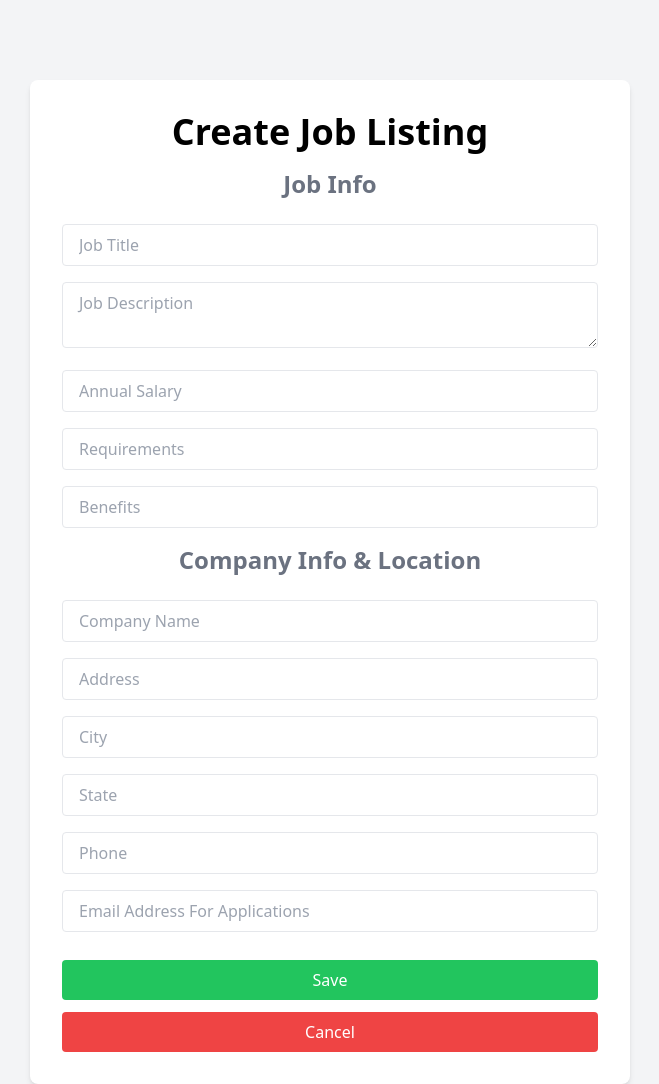
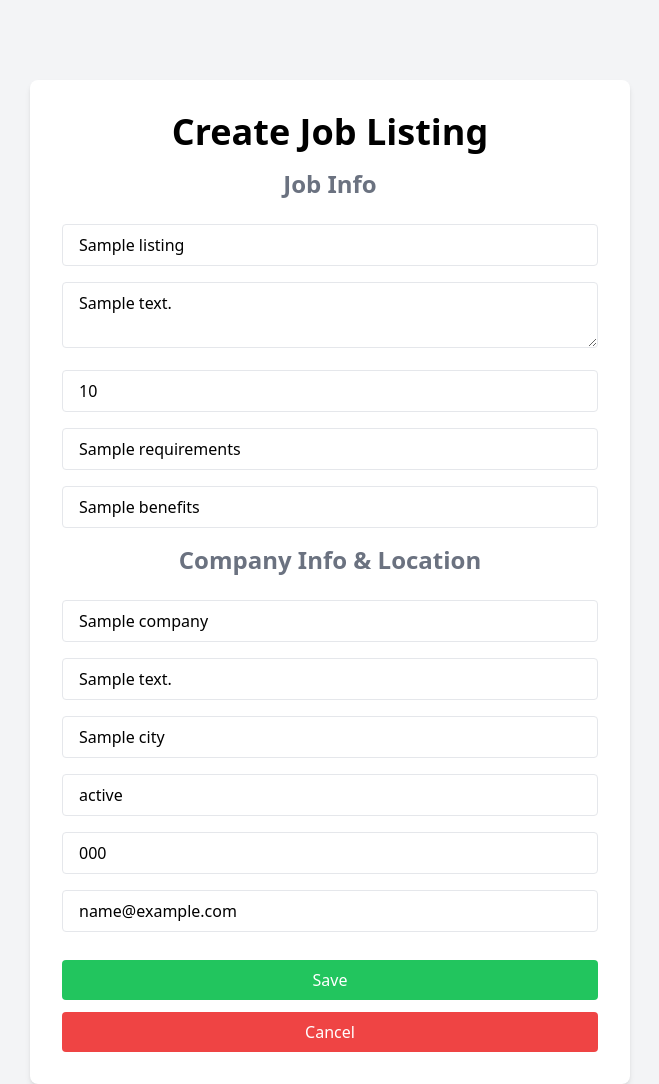
Before and after one commit to CristianMatos971/Study-PhP, a PHP site: template App/views/listings/create.view.php in a window 1280 px wide. Shown: the whole page, without its empty margins (310-969 px from the left). Run offline with PHP 8.4, Linux system fonts and the light colour scheme; the template is opened without the code that fills it: most values are stand-ins (such as "Sample title", 1, 10 or a date in 2020); data that the repository does not hold is empty.

Commit message:
Adequate the create job listings page/controller and POST request to sanitize and validade user input, also create some validation functions to help

```diff
--- a/App/views/listings/create.view.php
+++ b/App/views/listings/create.view.php
@@ -14,41 +14,48 @@
             <h2 class="text-2xl font-bold mb-6 text-center text-gray-500">
                 Job Info
             </h2>
+
+            <?php if (isset($errors)): ?>
+                <?php foreach ($errors as $error): ?>
+                    <div class="message bg-red-100 my-3"><?= $error ?></div>
+                <?php endforeach; ?>
+            <?php endif; ?>
+
             <div class="mb-4">
-                <input type="text" name="title" placeholder="Job Title" class="w-full px-4 py-2 border rounded focus:outline-none" />
+                <input type="text" name="title" placeholder="Job Title" class="w-full px-4 py-2 border rounded focus:outline-none" value="<?= $listing['title'] ?? '' ?>" />
             </div>
             <div class="mb-4">
-                <textarea name="description" placeholder="Job Description" class="w-full px-4 py-2 border rounded focus:outline-none"></textarea>
+                <textarea name="description" placeholder="Job Description" class="w-full px-4 py-2 border rounded focus:outline-none"><?= $listing['description'] ?? '' ?></textarea>
             </div>
             <div class="mb-4">
-                <input type="text" name="salary" placeholder="Annual Salary" class="w-full px-4 py-2 border rounded focus:outline-none" />
+                <input type="text" name="salary" placeholder="Annual Salary" class="w-full px-4 py-2 border rounded focus:outline-none" value="<?= $listing['salary'] ?? '' ?>" />
             </div>
             <div class="mb-4">
-                <input type="text" name="requirements" placeholder="Requirements" class="w-full px-4 py-2 border rounded focus:outline-none" />
+                <input type="text" name="requirements" placeholder="Requirements" class="w-full px-4 py-2 border rounded focus:outline-none" value="<?= $listing['requirements'] ?? '' ?>" />
             </div>
             <div class="mb-4">
-                <input type="text" name="benefits" placeholder="Benefits" class="w-full px-4 py-2 border rounded focus:outline-none" />
+                <input type="text" name="benefits" placeholder="Benefits" class="w-full px-4 py-2 border rounded focus:outline-none" value="<?= $listing['benefits'] ?? '' ?>" />
             </div>
             <h2 class="text-2xl font-bold mb-6 text-center text-gray-500">
                 Company Info & Location
             </h2>
             <div class="mb-4">
-                <input type="text" name="company" placeholder="Company Name" class="w-full px-4 py-2 border rounded focus:outline-none" />
+                <input type="text" name="company" placeholder="Company Name" class="w-full px-4 py-2 border rounded focus:outline-none" value="<?= $listing['company'] ?? '' ?>" />
             </div>
             <div class="mb-4">
-                <input type="text" name="address" placeholder="Address" class="w-full px-4 py-2 border rounded focus:outline-none" />
+                <input type="text" name="address" placeholder="Address" class="w-full px-4 py-2 border rounded focus:outline-none" value="<?= $listing['address'] ?? '' ?>" />
             </div>
             <div class="mb-4">
-                <input type="text" name="city" placeholder="City" class="w-full px-4 py-2 border rounded focus:outline-none" />
+                <input type="text" name="city" placeholder="City" class="w-full px-4 py-2 border rounded focus:outline-none" value="<?= $listing['city'] ?? '' ?>" />
             </div>
             <div class="mb-4">
-                <input type="text" name="state" placeholder="State" class="w-full px-4 py-2 border rounded focus:outline-none" />
+                <input type="text" name="state" placeholder="State" class="w-full px-4 py-2 border rounded focus:outline-none" value="<?= $listing['state'] ?? '' ?>" />
             </div>
             <div class="mb-4">
-                <input type="text" name="phone" placeholder="Phone" class="w-full px-4 py-2 border rounded focus:outline-none" />
+                <input type="text" name="phone" placeholder="Phone" class="w-full px-4 py-2 border rounded focus:outline-none" value="<?= $listing['phone'] ?? '' ?>" />
             </div>
             <div class="mb-4">
-                <input type="email" name="email" placeholder="Email Address For Applications" class="w-full px-4 py-2 border rounded focus:outline-none" />
+                <input type="email" name="email" placeholder="Email Address For Applications" class="w-full px-4 py-2 border rounded focus:outline-none" value="<?= $listing['email'] ?? '' ?>" />
             </div>
             <button class="w-full bg-green-500 hover:bg-green-600 text-white px-4 py-2 my-3 rounded focus:outline-none">
                 Save
--- a/helpers.php
+++ b/helpers.php
@@ -82,3 +82,8 @@ function formatSalary($salary)
 {
     return '$' . number_format(floatval($salary));
 }
+
+function sanitize($dirty)
+{
+    return filter_var($dirty, FILTER_SANITIZE_FULL_SPECIAL_CHARS);
+}
--- a/public/index.php
+++ b/public/index.php
@@ -4,7 +4,7 @@ require '../helpers.php';
 
 use Framework\Router;
 
-/*
+/* autoload manual comentado por que o projeto foi posteriormente configurado com composer para usar um autoloader já predefinido com composer install.
 spl_autoload_register(function ($class) {
     $path = basePath('Framework/' . $class . '.php');
     if (file_exists($path)) require $path;
--- a/routes.php
+++ b/routes.php
@@ -4,6 +4,7 @@ $router->get('/', 'HomeController@index');
 $router->get('/listings', 'ListingsController@index');
 $router->get('/listings/create', 'ListingsController@create');
 $router->get('/listing/{id}', 'ListingsController@show');
+$router->post('/listings/create', 'ListingsController@store');
 
 
 /*
```
Also changed, not shown: App/controllers/ListingsController.php (+30 -0 lines), Framework/Validation.php (added, +51 -0 lines).
